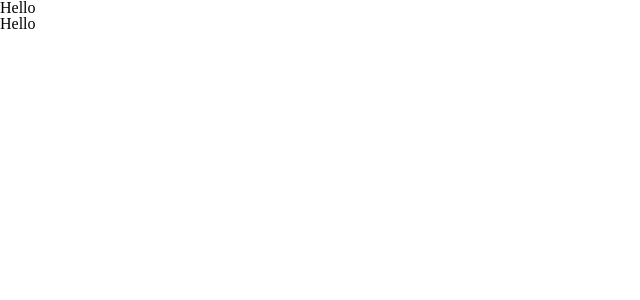
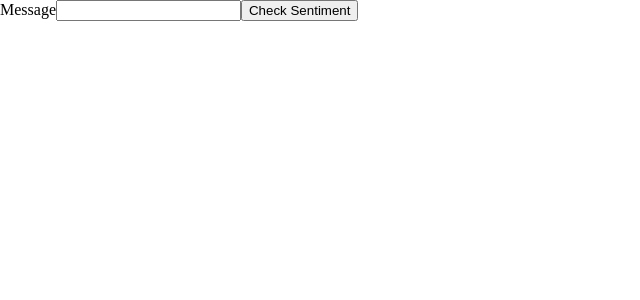
Before and after one commit to mistercanderson/overthunk, a React (Create React App) app: page / in a window 1280 px wide. Shown: the top 300 px of the page, without its empty margins (0-640 px from the left). Built offline with nearby package versions, Linux system fonts and the light colour scheme.

Commit message:
Create Form component

```diff
--- a/src/App.js
+++ b/src/App.js
@@ -1,18 +1,34 @@
-import React from 'react';
+import React, { useState, useEffect } from 'react';
 import { Switch, Route, Redirect, Link } from 'react-router-dom';
+import { requestSentiment } from '../src/util/apiCalls';
+
+import Form from './components/Form/Form';
 
 export default function App() {
+  const [drafts, setDrafts] = useState([]);
+  const [sentiment, setSentiment] = useState({});
+
+  const submitDraft = (draft) => {
+    setDrafts([...drafts, draft]);
+  };
+
+  const checkSentiment = (message) => {
+    requestSentiment(message)
+      .then((data) => setSentiment(data))
+      .catch((error) => console.log('error', error));
+  };
+
   return (
     <Switch>
       <Route
         exact
         path='/'
-        render={() => (
-          <div>
-            <h1>Hello</h1>
-            <h5>Hello</h5>
-          </div>
-        )}
+        render={() => <Form checkSentiment={checkSentiment} />}
+      />
+      <Route
+        exact
+        path='/check_sentiment'
+        render={() => <div>{sentiment}</div>}
       />
       <Redirect to='/' />
     </Switch>
--- /dev/null
+++ b/src/components/Form/Form.js
@@ -0,0 +1,32 @@
+import React, { useState } from 'react';
+
+export default function Form({ checkSentiment }) {
+  const [message, setMessage] = useState('');
+  return (
+    <form
+      onSubmit={(e) => {
+        e.preventDefault();
+      }}
+    >
+      <label for='message'>
+        Message
+        <input
+          type='text'
+          name='message'
+          value={message}
+          onChange={(e) => {
+            setMessage(e.target.value);
+          }}
+        />
+      </label>
+      <button
+        onClick={() => {
+          checkSentiment(message);
+          setMessage('');
+        }}
+      >
+        Check Sentiment
+      </button>
+    </form>
+  );
+}
--- /dev/null
+++ b/src/util/apiCalls.js
@@ -0,0 +1,22 @@
+const requestSentiment = async (message) => {
+  const myHeaders = new Headers();
+  myHeaders.append('Content-Type', 'application/json');
+
+  const raw = JSON.stringify({
+    text: message,
+  });
+
+  const requestOptions = {
+    method: 'POST',
+    headers: myHeaders,
+    body: raw,
+    redirect: 'follow',
+  };
+
+  return await fetch(
+    'https://sentim-api.herokuapp.com/api/v1/',
+    requestOptions
+  ).then((res) => res.json());
+};
+
+export { requestSentiment };
```
Also changed, not shown: src/components/Form/Form.css (added).
